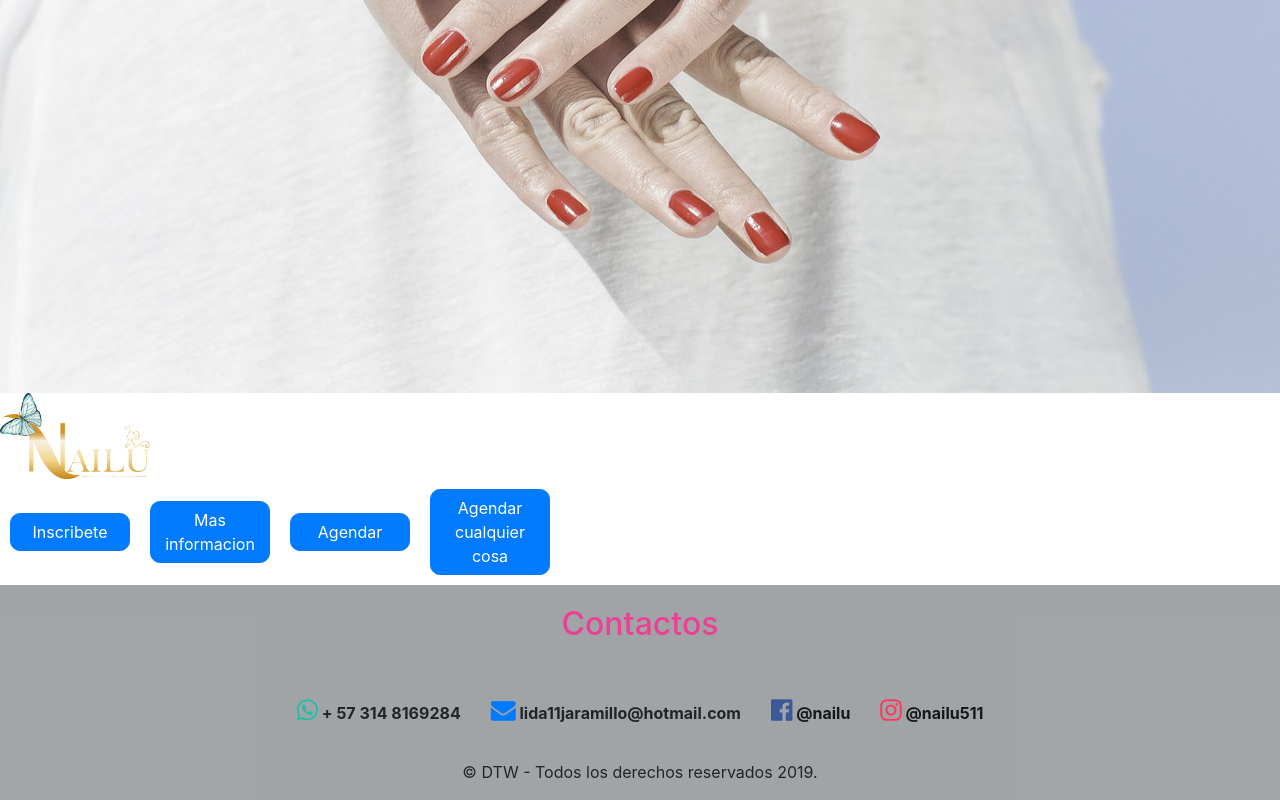
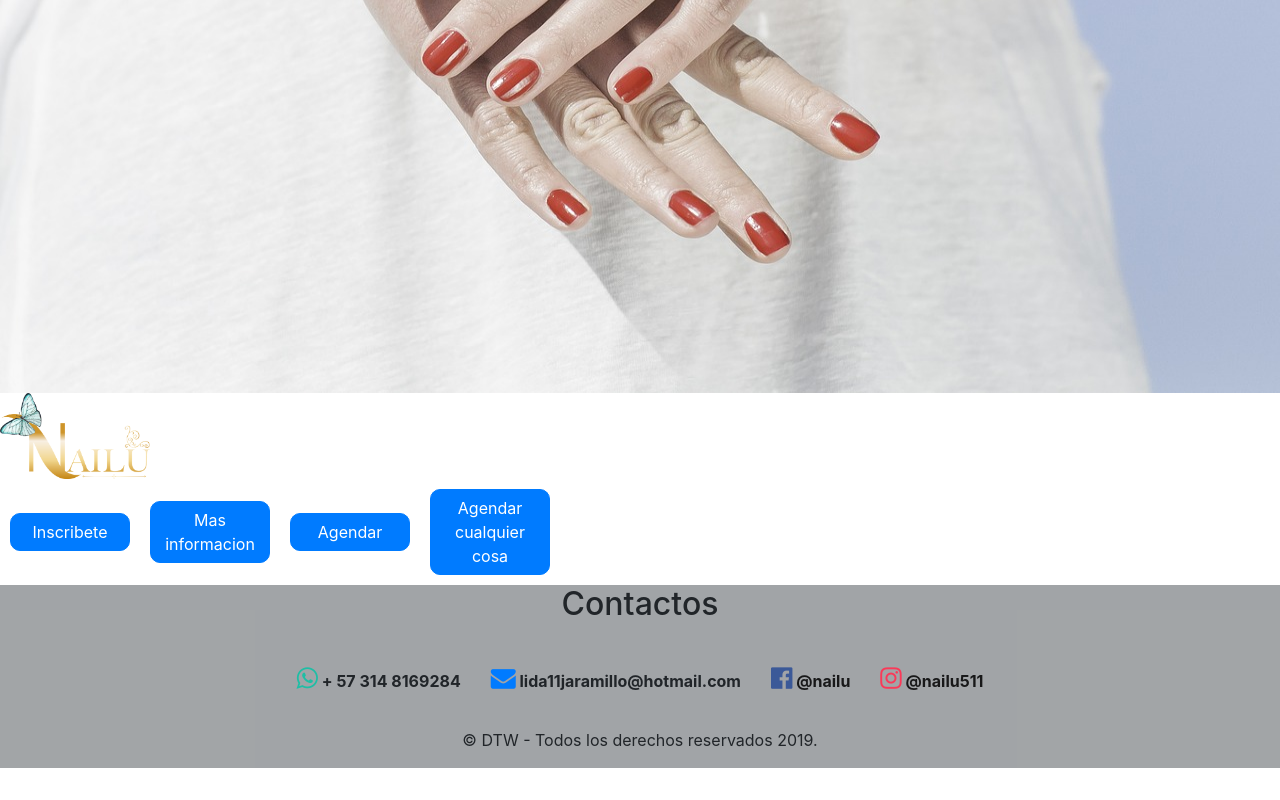
Before and after one commit to Angel10050/nailu_project, a React (Create React App) app: page / in a window 1280 px wide. Shown: the part 407-1207 px from the top of the page. After the commit the page ends 1175 px from the top, so only its background shows below. Built offline with nearby package versions, Linux system fonts and the light colour scheme; no server answers.

Commit message:
change class container for class footer

```diff
--- a/src/Components/Footer/Footer.js
+++ b/src/Components/Footer/Footer.js
@@ -4,8 +4,7 @@ import '../Footer/Style.css'
 
 function Footer() {
   return (
-    <footer>
-      <div className="container">
+    <footer className="footer">
       <h2>Contactos</h2>
       <div>
         <ul className="social-icon">
@@ -36,7 +35,6 @@ function Footer() {
         </ul>
       </div>
       <p>&copy; DTW - Todos los derechos reservados 2019.</p>
-      </div>
     </footer>
   )
 }
--- a/src/Components/Footer/Style.css
+++ b/src/Components/Footer/Style.css
@@ -1,4 +1,4 @@
-.container {
+.footer {
   display: flex;
   flex-direction: column;
   background: #343a4075;
```
Lines whose indentation alone changed are shown as unchanged.
